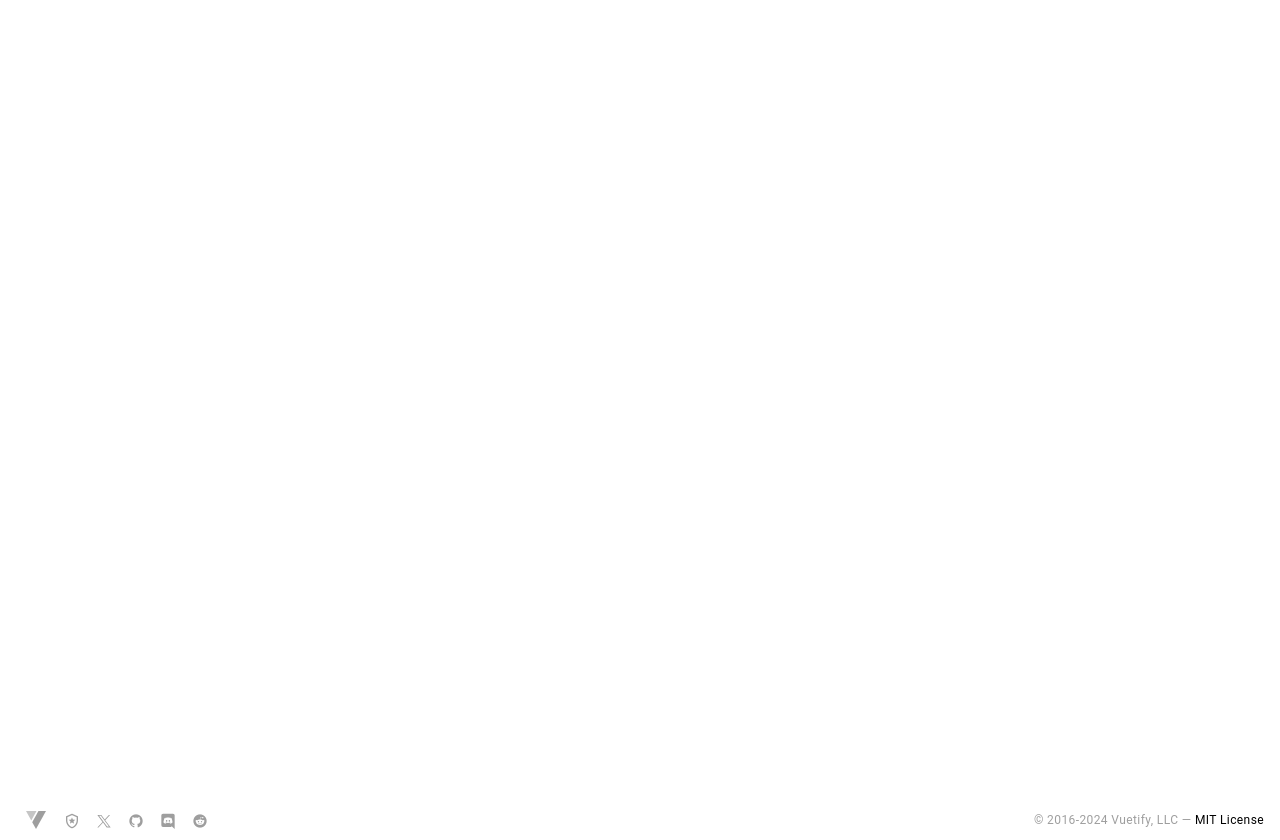
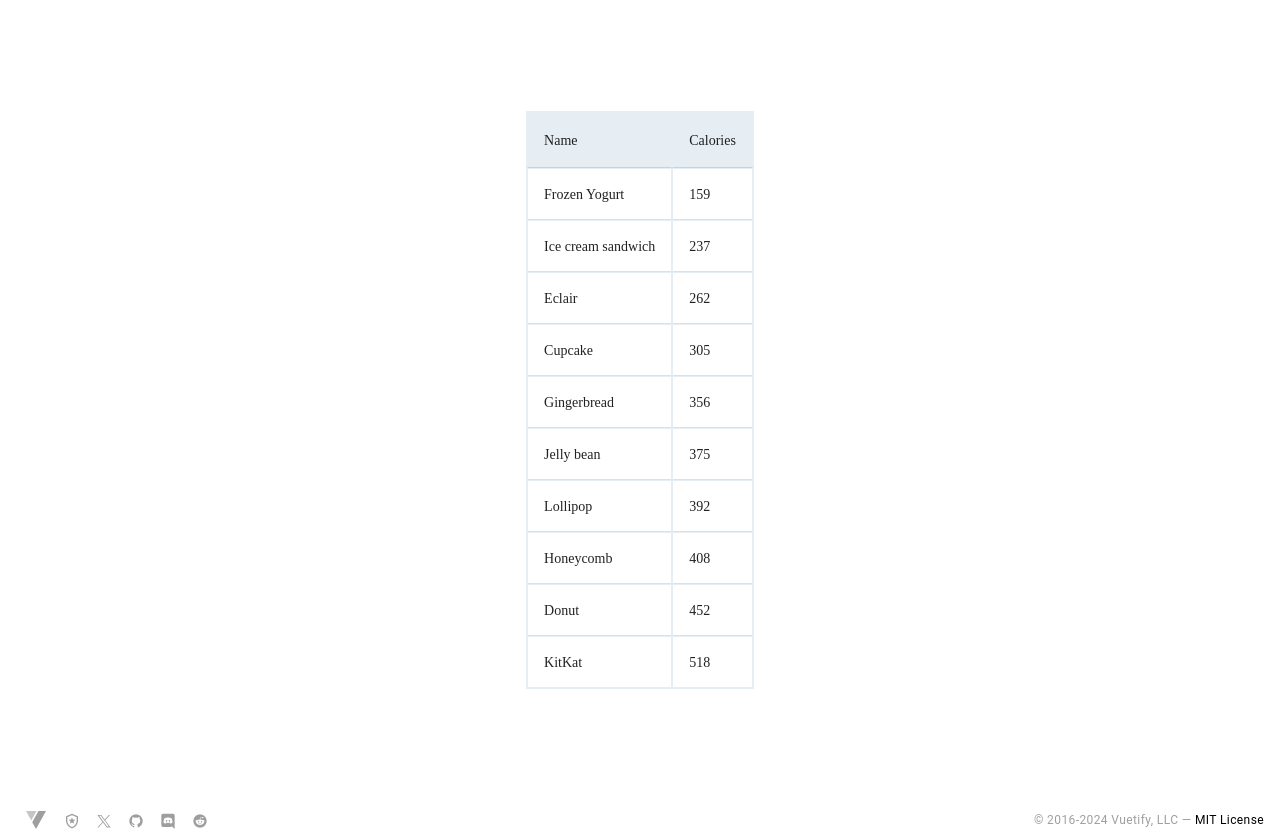
Before and after one commit to Amice13/data-app, a Vue app in the folder front/: page / in a window 1280 px wide. Built offline with nearby package versions, Linux system fonts and the light colour scheme; a small style sheet from the web is missing.

Commit message:
Tables are styled

```diff
--- a/front/src/pages/index.vue
+++ b/front/src/pages/index.vue
@@ -1,6 +1,27 @@
 <template>
   <div class="align-center hero-unit">
     <div>
+  <v-table class="d-table">
+    <thead>
+      <tr>
+        <th class="text-left">
+          Name
+        </th>
+        <th class="text-left">
+          Calories
+        </th>
+      </tr>
+    </thead>
+    <tbody>
+      <tr
+        v-for="item in desserts"
+        :key="item.name"
+      >
+        <td>{{ item.name }}</td>
+        <td>{{ item.calories }}</td>
+      </tr>
+    </tbody>
+  </v-table>
     </div>
   </div>
 </template>
@@ -10,15 +31,51 @@
 
 <script>
 export default {
-  data () {
-    return {
-      check: true,
-      textField: undefined,
-      select: undefined,
-      selects: ['One', 'Two', 'Three'],
-      date: new Date(),
-      tab: undefined
-    }
-  }
+ data () {
+      return {
+        desserts: [
+          {
+            name: 'Frozen Yogurt',
+            calories: 159,
+          },
+          {
+            name: 'Ice cream sandwich',
+            calories: 237,
+          },
+          {
+            name: 'Eclair',
+            calories: 262,
+          },
+          {
+            name: 'Cupcake',
+            calories: 305,
+          },
+          {
+            name: 'Gingerbread',
+            calories: 356,
+          },
+          {
+            name: 'Jelly bean',
+            calories: 375,
+          },
+          {
+            name: 'Lollipop',
+            calories: 392,
+          },
+          {
+            name: 'Honeycomb',
+            calories: 408,
+          },
+          {
+            name: 'Donut',
+            calories: 452,
+          },
+          {
+            name: 'KitKat',
+            calories: 518,
+          },
+        ],
+      }
+    },
 }
 </script>
--- a/front/src/styles/custom.css
+++ b/front/src/styles/custom.css
@@ -89,3 +89,17 @@
 .v-overlay-container .v-list-item__overlay {
   opacity: 0 !important;
 }
+
+/* TABLE */
+
+.d-table * {
+  font-family: eUkraine;
+}
+.d-table th {
+  background: #E7EEF3;
+}
+
+.d-table, th, td {
+  border: 1px solid #E7EEF3;
+  border-collapse: collapse;
+}
```
